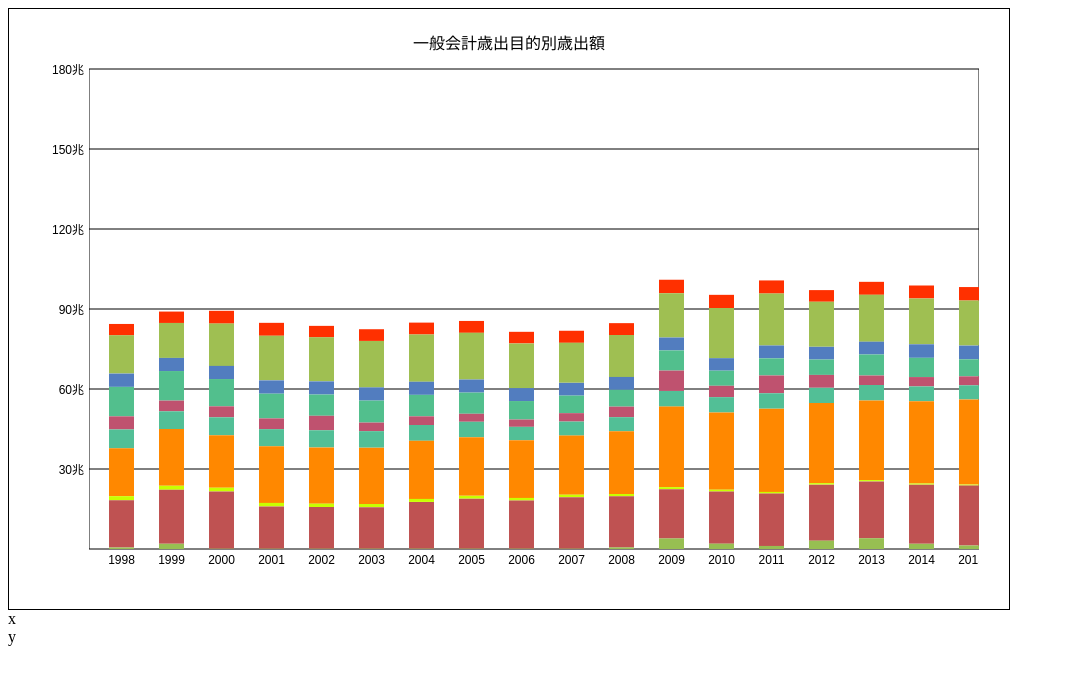
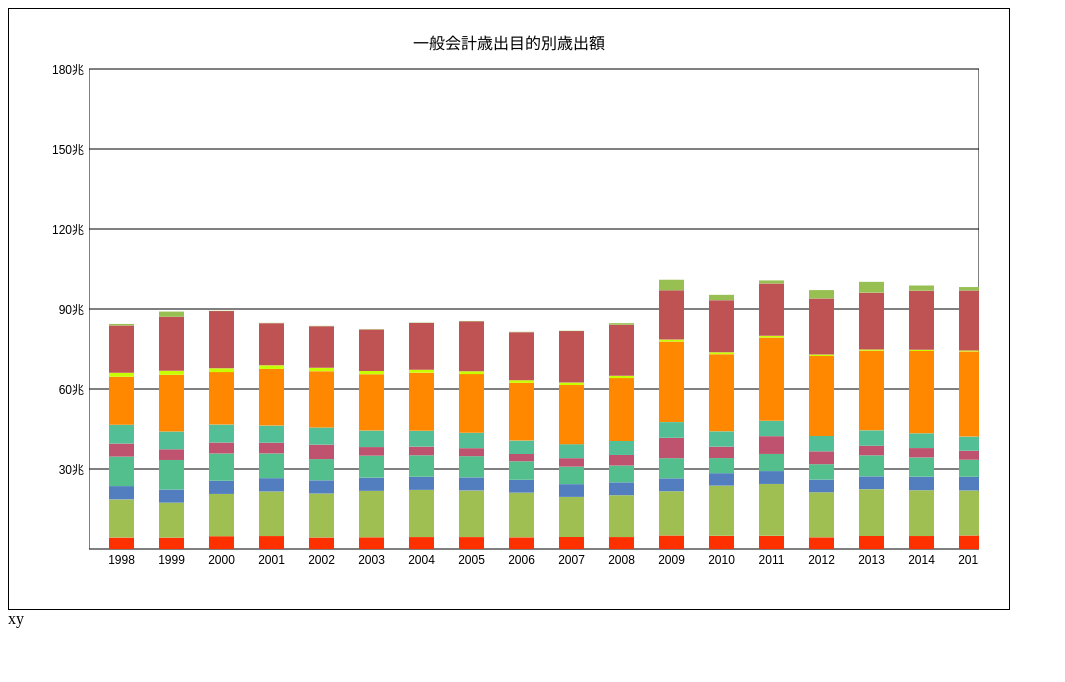
Before and after one commit to s-tsuchida-safie/graphics_apps, a plain HTML site: page lesson3/practice.html in a window 1280 px wide. Shown: the whole page, without its empty margins (0-1065 px from the left). Drawn offline with Linux system fonts and the light colour scheme.

Commit message:
fix: lesson_3の課題

```diff
--- a/lesson3/practice.html
+++ b/lesson3/practice.html
@@ -22,6 +22,7 @@ canvas {
   let scaleX = 1
   let mouseDown = false
   let mousePosX = 0
+  let currentChartData = []
 
   const getChartLimitAmount = (data) => {
     return 180000000000
@@ -49,6 +50,10 @@ canvas {
 
   const canvasY2ChartY = (y) => {
     return (FRAME_HEIGHT - y + MARGIN_TOP) / FRAME_HEIGHT * getChartLimitAmount()
+  }
+
+  const chartY2CanvasY = (y) => {
+    return FRAME_HEIGHT - y / getChartLimitAmount() * FRAME_HEIGHT + MARGIN_TOP
   }
 
   const formatWithUnit = (value) => {
@@ -110,25 +115,40 @@ canvas {
 
     for (let i = 0; i < data.length; i++) {
       const barHeight = getBarHeight(data[i]['合計'])
-      const barX = chartX2CanvasX(CHART_BAR_WIDTH * i)
-      const barWidth = (chartX2CanvasX(CHART_BAR_WIDTH * (i + 1)) - barX) / 2
-      let barY = MARGIN_TOP + FRAME_HEIGHT - barHeight
-      // ctx.beginPath()
+      const x = chartX2CanvasX(CHART_BAR_WIDTH * i)
+      const barWidth = (chartX2CanvasX(CHART_BAR_WIDTH * (i + 1)) - x) / 2
+      let amount = 0
+      const chartYData = []
       for (const category in data[i]) {
         if (category !== 'year' && category !== '合計') {
           ctx.beginPath()
-          ctx.rect(barX, barY, barWidth, getBarHeight(data[i][category]))
+          const y = chartY2CanvasY(amount)
+          const categoryAmount = data[i][category]
+          const categoryHeight = chartY2CanvasY(amount + categoryAmount) - y
+          ctx.rect(x, y, barWidth, categoryHeight)
           ctx.fillStyle = categoryColor[category]
           ctx.fill()
-          // ctx.stroke()
-          barY += getBarHeight(data[i][category])
+          amount += categoryAmount
+          console.log(`y: ${y}, amount: ${amount}, categoryAmount: ${categoryAmount}`)
+          chartYData.push({
+            category,
+            start: amount,
+            end: amount + categoryAmount,
+          })
         }
       }
-
+      currentChartData.push({
+        year: data[i]['year'],
+        x: {
+          start: x,
+          end: x + barWidth,
+        },
+        y: chartYData,
+      })
       ctx.font = '12px Arial'
       ctx.fillStyle = '#000'
       ctx.textAlign = 'center'
-      ctx.fillText(`${data[i]['year']}`, barX + barWidth / 2, MARGIN_TOP + FRAME_HEIGHT + 15)
+      ctx.fillText(`${data[i]['year']}`, x + barWidth / 2, MARGIN_TOP + FRAME_HEIGHT + 15)
     }
 
     // はみ出た分を塗りつぶす
@@ -174,8 +194,19 @@ canvas {
         drawBarChart(data)
       }
       mousePosX = e.offsetX
-      document.getElementById("x").innerHTML = `${canvasX2ChartX(mousePosX) / CHART_BAR_WIDTH}`
-      document.getElementById("y").innerHTML = `${canvasY2ChartY(e.offsetY)}`
+      const x = canvasX2ChartX(mousePosX)
+      const xData = currentChartData.find((item) => {
+        return item.x.start <= x && item.x.end >= x
+      })
+      document.getElementById("x").innerHTML = `${xData.year}`
+      const y = canvasY2ChartY(e.offsetY)
+      console.log(`y: ${y}`)
+      console.log(`xData: ${JSON.stringify(xData)}`)
+      const yData = xData?.y?.find((item) => {
+        return item.start <= y && item.end >= y
+      })
+      document.getElementById("y").innerHTML = `${yData?.category ?? ''}`
+      console.log(xData)
     })
 
     canvas.addEventListener("wheel", function(e) {
@@ -197,8 +228,11 @@ canvas {
 
 <body onload="init()">
   <canvas id="barChart"></canvas>
-  <div id="x">x</div>
-  <div id="y">y</div>
+  <div style="display: flex;">
+    <div id="x">x</div>
+    <div id="y">y</div>
+  </div>
+
 </body>
 
 </html>
```
Also changed, not shown: csv_output.js (deleted).
